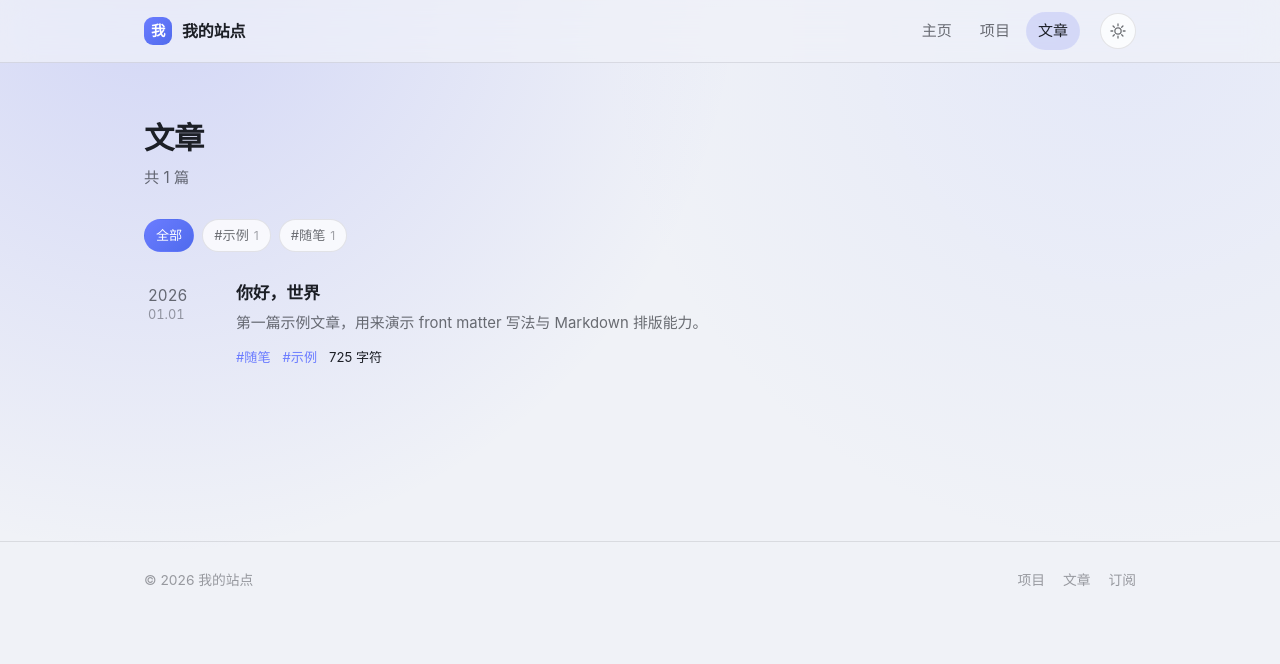
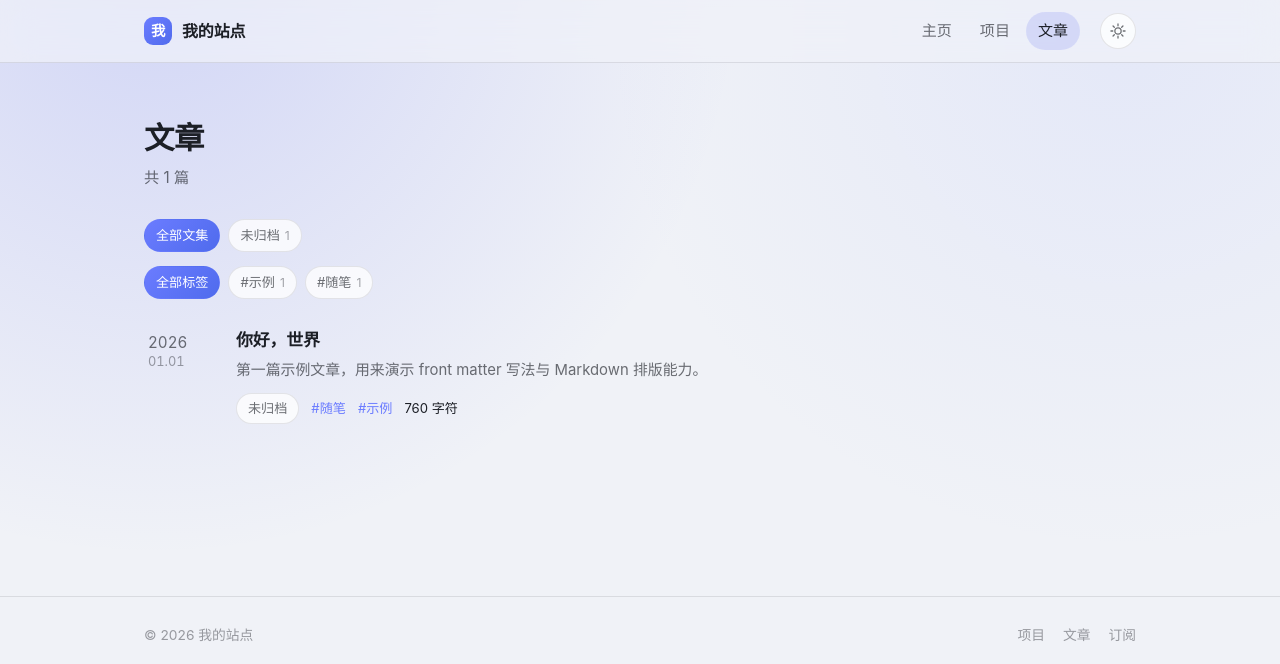
Before and after one commit to Starst796/Blog, a Flask app: page /articles in a window 1280 px wide. Shown: the top 664 px of the page. Run offline with Flask 3, Linux system fonts and the light colour scheme.

Commit message:
update：添加以文集分类的文章整理方式

```diff
--- a/admin.py
+++ b/admin.py
@@ -152,6 +152,8 @@ def _inject_admin_globals():
         "admin_username": current_app.config["ADMIN_USERNAME"],
         "password_configured": bool(current_app.config["ADMIN_PASSWORD_HASH"]),
         "preview_mode": preview_enabled(),
+        # 供文章表单的「文集」输入框做候选项，方便复用已有文集名
+        "collection_options": [name for name, _ in content.list_collections(include_drafts=True)],
     }
 
 
@@ -259,6 +261,12 @@ def _read_article_form() -> tuple[dict, str, list[str]]:
         # 敏感内容即使取消草稿也不会对外输出，用于存放密钥、凭据一类文本
         "sensitive": form.get("sensitive") == "on",
     }
+
+    # 文集留空即归入默认的「未归档」。默认值不写进 front matter，
+    # 保持文件干净；非默认文集则显式写入。
+    collection = (form.get("collection") or "").strip()
+    if collection and collection != content.DEFAULT_COLLECTION:
+        metadata["collection"] = collection
 
     summary = (form.get("summary") or "").strip()
     if summary:
--- a/static/css/site.css
+++ b/static/css/site.css
@@ -697,6 +697,20 @@ body:has(.preview-bar) .site-header {
   font-size: 0.76rem;
 }
 
+/* --------------------------------------------------------------------------
+   8.1 文集（文章列表按时间平铺，文集只作为条目标注）
+   -------------------------------------------------------------------------- */
+
+.collection-cloud {
+  margin-bottom: 14px;
+}
+
+/* 条目内的文集标签：比标签更淡，作为分组标注而非链接重点 */
+.collection-chip-small {
+  padding: 2px 9px;
+  font-size: 0.78rem;
+}
+
 .badge {
   flex: none;
   padding: 2px 9px;
@@ -1140,6 +1154,66 @@ body:has(.preview-bar) .site-header {
   margin-bottom: 34px;
   border-radius: var(--radius);
   box-shadow: var(--shadow);
+}
+
+.post-collection {
+  display: flex;
+  flex-wrap: wrap;
+  align-items: center;
+  gap: 10px;
+  margin: 16px 0 0;
+  font-size: 0.86rem;
+}
+
+.post-collection-label {
+  color: var(--fg-faint);
+}
+
+.collection-chip {
+  padding: 3px 11px;
+  border: 1px solid var(--border);
+  border-radius: 999px;
+  background: var(--panel);
+  color: var(--fg-muted);
+  font-size: 0.82rem;
+  transition: color 0.16s ease, border-color 0.16s ease;
+}
+
+.collection-chip:hover {
+  color: var(--fg);
+  border-color: var(--border-strong);
+}
+
+.post-collection-count {
+  color: var(--fg-faint);
+  font-size: 0.82rem;
+}
+
+.post-nav-block {
+  max-width: 760px;
+  margin: 56px auto 0;
+  padding-top: 26px;
+  border-top: 1px solid var(--border);
+}
+
+.post-nav-hint {
+  margin: 0 0 14px;
+  color: var(--fg-faint);
+  font-size: 0.82rem;
+}
+
+.post-nav-hint a {
+  color: var(--accent);
+}
+
+.post-nav-hint a:hover {
+  color: var(--fg);
+}
+
+.post-nav-block .post-nav {
+  margin: 0;
+  padding-top: 0;
+  border-top: none;
 }
 
 .post-nav {
--- a/templates/_macros.html
+++ b/templates/_macros.html
@@ -36,7 +36,7 @@
 {% endmacro %}
 
 
-{% macro article_row(article, show_summary=true) %}
+{% macro article_row(article, show_summary=true, show_collection=false) %}
   <article class="entry">
     <time class="entry-date" datetime="{{ article.date.isoformat() }}">
       <span class="entry-year">{{ article.date.year }}</span>
@@ -55,8 +55,12 @@
       {% endif %}
 
       <p class="entry-meta">
+        {% if show_collection %}
+          <a class="collection-chip collection-chip-small"
+             href="{{ url_for('articles', collection=article.collection) }}">{{ article.collection }}</a>
+        {% endif %}
         {% for tag in article.tags %}
-          <a class="tag" href="{{ url_for('articles', tag=tag) }}">#{{ tag }}</a>
+          <a class="tag" href="{{ url_for('articles', collection=None if show_collection else article.collection, tag=tag) }}">#{{ tag }}</a>
         {% endfor %}
         <span class="entry-words">{{ article.words }} 字符</span>
       </p>
@@ -65,13 +69,11 @@
 {% endmacro %}
 
 
-{% macro pagination(page, total_pages, endpoint, tag=None) %}
+{% macro pagination(page, total_pages, endpoint, tag=None, collection=None) %}
   {% if total_pages > 1 %}
-    {% set newer_url = url_for(endpoint, page=page - 1, tag=tag) if tag else url_for(endpoint, page=page - 1) %}
-    {% set older_url = url_for(endpoint, page=page + 1, tag=tag) if tag else url_for(endpoint, page=page + 1) %}
     <nav class="pagination" aria-label="分页">
       {% if page > 1 %}
-        <a class="page-link" href="{{ newer_url }}">← 较新</a>
+        <a class="page-link" href="{{ url_for(endpoint, page=page - 1, tag=tag, collection=collection) }}">← 较新</a>
       {% else %}
         <span class="page-link is-disabled">← 较新</span>
       {% endif %}
@@ -79,7 +81,7 @@
       <span class="page-status">第 {{ page }} / {{ total_pages }} 页</span>
 
       {% if page < total_pages %}
-        <a class="page-link" href="{{ older_url }}">较旧 →</a>
+        <a class="page-link" href="{{ url_for(endpoint, page=page + 1, tag=tag, collection=collection) }}">较旧 →</a>
       {% else %}
         <span class="page-link is-disabled">较旧 →</span>
       {% endif %}
--- a/templates/admin/dashboard.html
+++ b/templates/admin/dashboard.html
@@ -22,7 +22,7 @@
     {% if articles %}
       <table class="table">
         <thead>
-          <tr><th>标题</th><th>日期</th><th>状态</th><th class="col-actions">操作</th></tr>
+          <tr><th>标题</th><th>文集</th><th>日期</th><th>状态</th><th class="col-actions">操作</th></tr>
         </thead>
         <tbody>
           {% for article in articles %}
@@ -31,6 +31,7 @@
                 <a href="{{ article.url }}" target="_blank" rel="noopener">{{ article.title }}</a>
                 <span class="muted">/{{ article.slug }}</span>
               </td>
+              <td class="nowrap"><span class="muted">{{ article.collection }}</span></td>
               <td class="nowrap">{{ article.date.isoformat() }}</td>
               <td>{% if article.sensitive %}<span class="badge badge-sensitive">敏感 · 不输出</span>{% elif article.draft %}<span class="badge badge-draft">草稿</span>{% else %}<span class="badge">已发布</span>{% endif %}</td>
               <td class="col-actions">
--- a/templates/articles.html
+++ b/templates/articles.html
@@ -2,40 +2,56 @@
 {% import "_macros.html" as m %}
 
 {% block title %}
-  {%- if active_tag %}#{{ active_tag }} · 文章{% else %}文章{% endif %} · {{ site.name }}
+  {%- if active_collection %}{{ active_collection }}{% else %}文章{% endif %}
+  {%- if active_tag %} · #{{ active_tag }}{% endif %} · {{ site.name }}
 {% endblock %}
-{% block description %}共 {{ total }} 篇文章{% if active_tag %}，标签「{{ active_tag }}」{% endif %}。{% endblock %}
+{% block description %}共 {{ total }} 篇文章{% if active_collection %}，文集「{{ active_collection }}」{% endif %}{% if active_tag %}，标签「{{ active_tag }}」{% endif %}。{% endblock %}
 
 {% block content %}
   <div class="container page">
     <header class="page-head">
       <h1 class="page-title">
-        {% if active_tag %}
-          标签：{{ active_tag }}
-        {% else %}
-          文章
-        {% endif %}
+        {% if active_collection %}{{ active_collection }}{% else %}文章{% endif %}
       </h1>
       <p class="page-sub">
-        共 {{ total }} 篇{% if active_tag %} · <a href="{{ url_for('articles') }}">查看全部</a>{% endif %}
+        共 {{ total }} 篇
+        {%- if active_tag %} · 标签 #{{ active_tag }} · <a href="{{ url_for('articles', collection=active_collection) }}">清除标签</a>{% endif %}
+        {%- if active_collection or active_tag %} · <a href="{{ url_for('articles') }}">查看全部</a>{% endif %}
       </p>
     </header>
 
+    {# 第一层分类：文集 #}
+    {% if collections %}
+      <nav class="tag-cloud collection-cloud" aria-label="文集">
+        <a class="tag{% if not active_collection %} is-active{% endif %}"
+           href="{{ url_for('articles', tag=active_tag) }}">全部文集</a>
+        {% for name, count in collections %}
+          <a class="tag{% if active_collection == name %} is-active{% endif %}"
+             href="{{ url_for('articles', collection=name, tag=active_tag) }}">{{ name }}<span class="tag-count">{{ count }}</span></a>
+        {% endfor %}
+      </nav>
+    {% endif %}
+
+    {# 第二层分类：标签（随所选文集收窄） #}
     {% if tags %}
       <nav class="tag-cloud" aria-label="标签">
-        <a class="tag{% if not active_tag %} is-active{% endif %}" href="{{ url_for('articles') }}">全部</a>
+        <a class="tag{% if not active_tag %} is-active{% endif %}"
+           href="{{ url_for('articles', collection=active_collection) }}">全部标签</a>
         {% for name, count in tags %}
           <a class="tag{% if active_tag == name %} is-active{% endif %}"
-             href="{{ url_for('articles', tag=name) }}">#{{ name }}<span class="tag-count">{{ count }}</span></a>
+             href="{{ url_for('articles', collection=active_collection, tag=name) }}">#{{ name }}<span class="tag-count">{{ count }}</span></a>
         {% endfor %}
       </nav>
     {% endif %}
 
     {% if articles %}
+      {# 一律按时间倒序平铺；只有「全部文集」时在条目上标注所属文集 #}
       <div class="entry-list">
-        {% for article in articles %}{{ m.article_row(article) }}{% endfor %}
+        {% for article in articles %}
+          {{ m.article_row(article, true, not active_collection) }}
+        {% endfor %}
       </div>
-      {{ m.pagination(page, total_pages, 'articles', active_tag) }}
+      {{ m.pagination(page, total_pages, 'articles', active_tag, active_collection) }}
     {% else %}
       {{ m.empty_state('这里还没有内容。') }}
     {% endif %}
--- a/views.py
+++ b/views.py
@@ -95,17 +95,26 @@ def project_detail(slug: str):
 def articles():
     per_page = current_app.config["PAGE_SIZE"]
     tag = (request.args.get("tag") or "").strip() or None
+    collection = (request.args.get("collection") or "").strip() or None
     preview = preview_enabled()
-    total = content.count_articles(include_drafts=preview, tag=tag)
+    total = content.count_articles(include_drafts=preview, tag=tag, collection=collection)
     total_pages = max(1, math.ceil(total / per_page))
     page = min(max(request.args.get("page", type=int) or 1, 1), total_pages)
 
+    items = content.list_articles(
+        include_drafts=preview,
+        tag=tag,
+        collection=collection,
+        limit=per_page,
+        offset=(page - 1) * per_page,
+    )
+
     return render_template(
         "articles.html",
-        articles=content.list_articles(
-            include_drafts=preview, tag=tag, limit=per_page, offset=(page - 1) * per_page
-        ),
-        tags=content.list_tags(include_drafts=preview),
+        articles=items,
+        collections=content.list_collections(include_drafts=preview),
+        tags=content.list_tags(include_drafts=preview, collection=collection),
+        active_collection=collection,
         active_tag=tag,
         total=total,
         page=page,
@@ -120,19 +129,22 @@ def article_detail(slug: str):
     if article is None:
         abort(404)
 
-    # 列表按日期倒序，因此 index-1 更新、index+1 更早
-    ordered = content.list_articles(include_drafts=preview)
-    slugs = [item.slug for item in ordered]
+    # 相邻文章只在同一文集内寻找：跨文集的文章互不串联，
+    # 阅读体验上等同于「把这篇文集从头读到尾」。
+    # 列表按日期倒序，因此 index-1 更新、index+1 更早。
+    siblings = content.list_articles(include_drafts=preview, collection=article.collection)
+    slugs = [item.slug for item in siblings]
     position = slugs.index(slug) if slug in slugs else None
 
-    older = ordered[position + 1] if position is not None and position + 1 < len(ordered) else None
-    newer = ordered[position - 1] if position is not None and position > 0 else None
+    older = siblings[position + 1] if position is not None and position + 1 < len(siblings) else None
+    newer = siblings[position - 1] if position is not None and position > 0 else None
 
     return render_template(
         "article_detail.html",
         article=article,
         older_article=older,
         newer_article=newer,
+        collection_total=len(siblings),
     )
 
 
```
Also changed, not shown: content.py (+39 -5 lines), content/articles/hello-world.md (+1 -0 lines), templates/admin/article_form.html (+13 -0 lines), templates/article_detail.html (+13 -1 lines), README.md.
